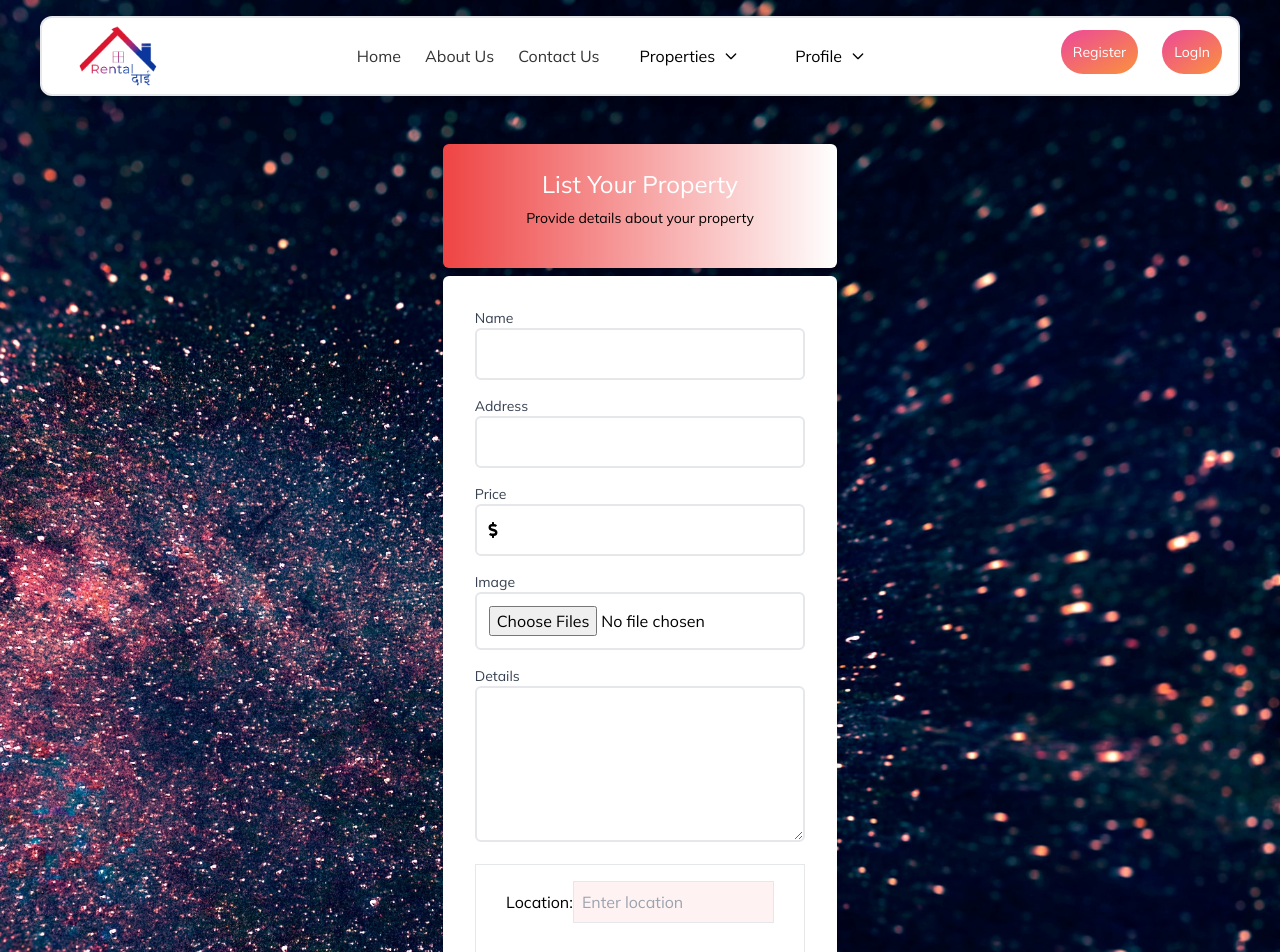
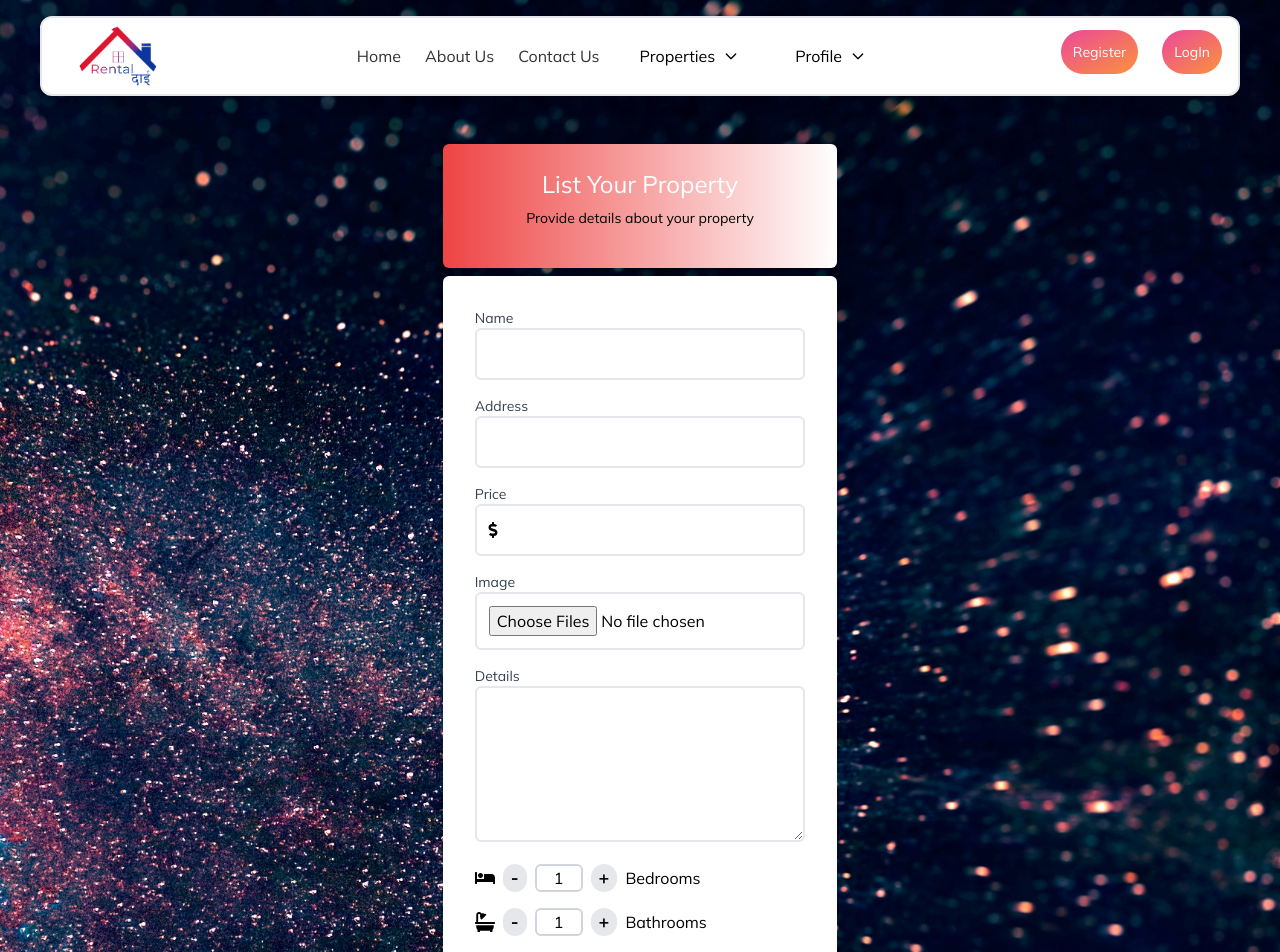
Before and after one commit to dippes10/rental-dai-frontend, a Next.js app: page /Forms/edit-property in a window 1280 px wide. Shown: the top 952 px of the page. Built offline with nearby package versions, Linux system fonts and the light colour scheme.

Commit message:
added bathrooms and bedrooms counter

```diff
--- a/pages/Forms/edit-property.tsx
+++ b/pages/Forms/edit-property.tsx
@@ -32,6 +32,8 @@ const UpdatePropertyForm = () => {
   const [imageUrlError, setImageUrlError] = useState("");
   const [successMessage, setSuccessMessage] = useState("");
 const [priceError, setPriceError] = useState("");
+const [bedrooms, setBedrooms] = useState(1);
+const [bathrooms, setBathrooms] = useState(1);
 
   useEffect(() => {
     if (!propertyId) return;
@@ -125,6 +127,26 @@ const [priceError, setPriceError] = useState("");
     } finally {
       setIsLoading(false);
     }
+  };
+
+  const incrementBedrooms = (e: any) => {
+    e.preventDefault();
+    setBedrooms(bedrooms + 1);
+  };
+
+  const decrementBedrooms = (e: any) => {
+    e.preventDefault();
+    setBedrooms(Math.max(1, bedrooms - 1));
+  };
+
+  const incrementBathrooms = (e: any) => {
+    e.preventDefault();
+    setBathrooms(bathrooms + 1);
+  };
+
+  const decrementBathrooms = (e: any) => {
+    e.preventDefault();
+    setBathrooms(Math.max(1, bathrooms - 1));
   };
 
   return (
@@ -250,7 +272,7 @@ const [priceError, setPriceError] = useState("");
                   </div>
                 </div>
 
-                {/* <div className="w-full flex flex-col space-y-4 mt-8">
+                <div className="w-full flex flex-col space-y-4 mt-8">
       <div className="flex items-center">
         <FaBed className="mr-2 text-xl" />
         <button
@@ -295,7 +317,7 @@ const [priceError, setPriceError] = useState("");
         </button>
         <span className="ml-2 text-sm md:text-base">Bathrooms</span>
       </div>
-                </div> */}
+    </div>
 
           <GeocodingComponent
             onLatitudeChange={(latitude) => setFormData({ ...formData, latitude })}
```
Lines whose indentation alone changed are shown as unchanged.
